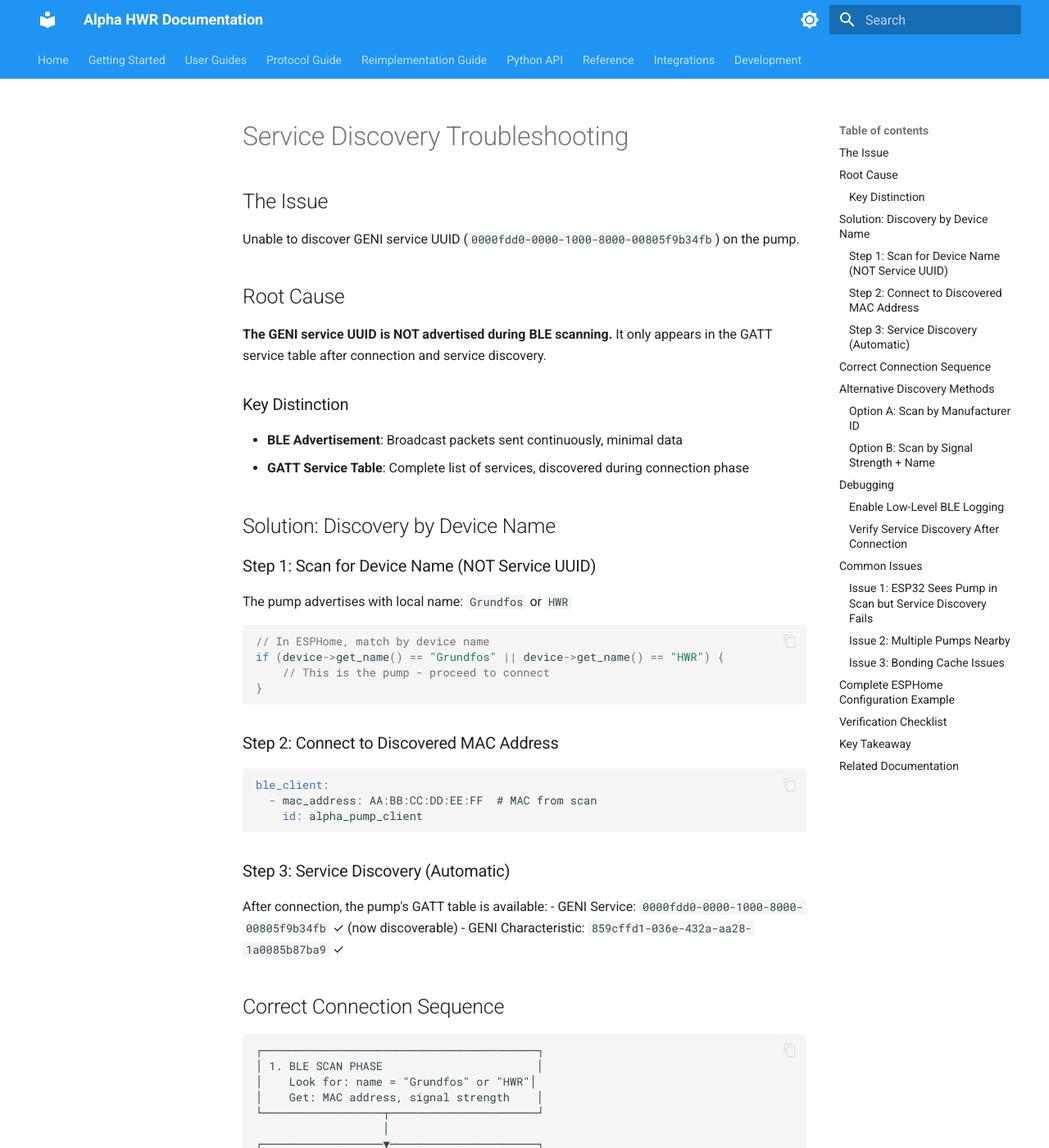
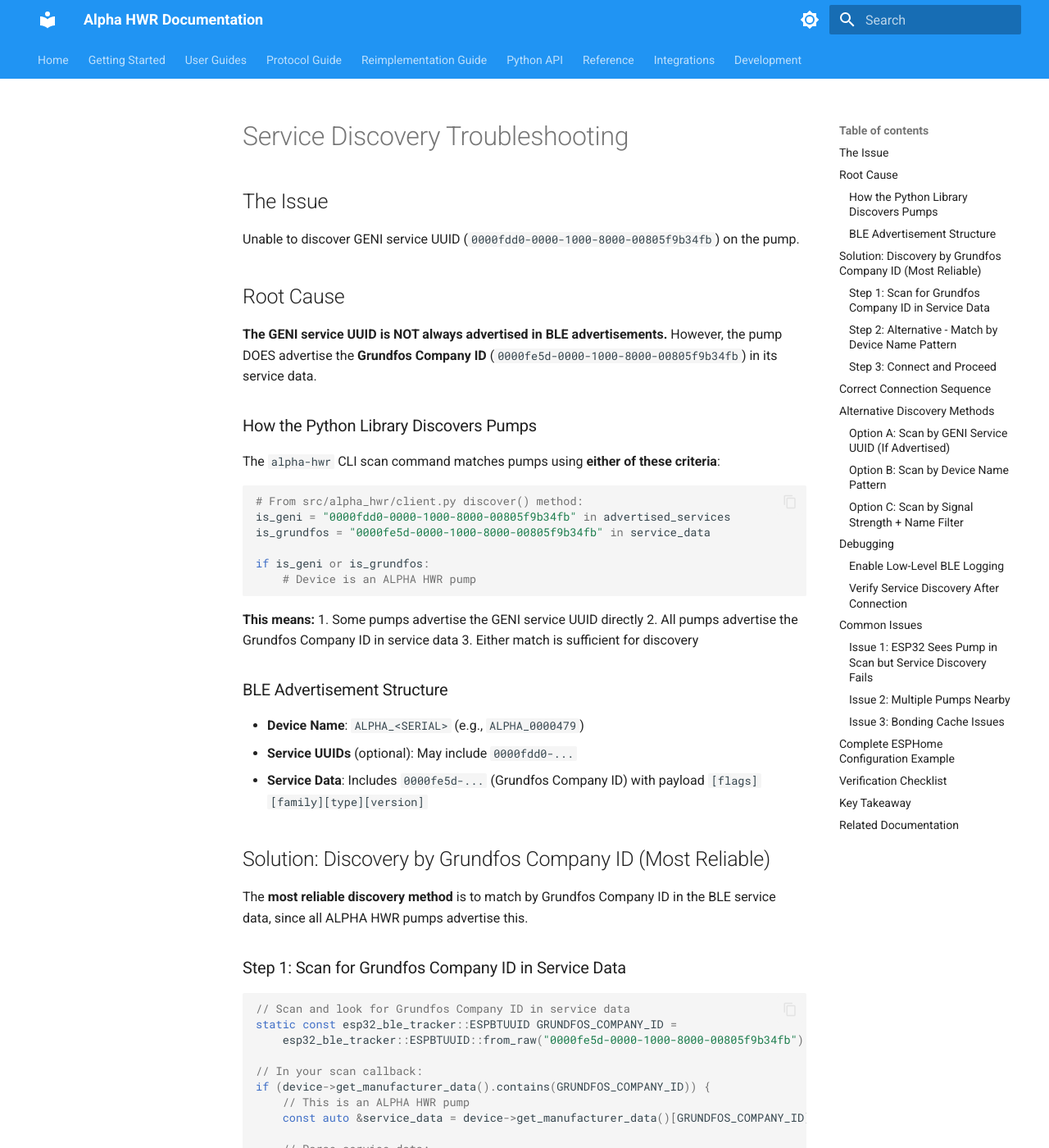
Before and after one commit to eman/alpha-hwr, an MkDocs documentation site: the page built from docs/troubleshooting/service_discovery.md, in a window 1280 px wide and 1400 px high. Shown: the whole window at 82% size. Built offline with MkDocs 1.6.1 and Material for MkDocs 9.7.7, drawn with Linux system fonts in a browser that asks for light colours; some of the changed text lies outside the part shown.

Commit message:
fix: correct BLE discovery method based on actual CLI implementation
CRITICAL: Discovered actual discovery logic from src/alpha_hwr/client.py

The correct primary discovery method is:
  1. Match Grundfos Company ID (0000fe5d-...) in service data ← MOST RELIABLE
  2. Match GENI Service UUID (0000fdd0-...) if advertised
  3. Match device name pattern (ALPHA_<serial>)

The Python CLI uses both the GENI service UUID AND Grundfos Company ID,
accepting either match. This is more robust than relying on device name
which can vary by user configuration.

Updated:
- docs/troubleshooting/service_discovery.md (corrected discovery methods)

The Grundfos Company ID is guaranteed to be in service data on all pumps,
making it the most reliable discovery criterion.

````diff
--- a/docs/troubleshooting/service_discovery.md
+++ b/docs/troubleshooting/service_discovery.md
@@ -4,82 +4,134 @@
 Unable to discover GENI service UUID (`0000fdd0-0000-1000-8000-00805f9b34fb`) on the pump.
 
 ## Root Cause
-**The GENI service UUID is NOT advertised during BLE scanning.** It only appears in the GATT service table after connection and service discovery.
+**The GENI service UUID is NOT always advertised in BLE advertisements.** However, the pump DOES advertise the **Grundfos Company ID** (`0000fe5d-0000-1000-8000-00805f9b34fb`) in its service data.
 
-### Key Distinction
-- **BLE Advertisement**: Broadcast packets sent continuously, minimal data
-- **GATT Service Table**: Complete list of services, discovered during connection phase
+### How the Python Library Discovers Pumps
+The `alpha-hwr` CLI scan command matches pumps using **either of these criteria**:
 
-## Solution: Discovery by Device Name
+```python
+# From src/alpha_hwr/client.py discover() method:
+is_geni = "0000fdd0-0000-1000-8000-00805f9b34fb" in advertised_services
+is_grundfos = "0000fe5d-0000-1000-8000-00805f9b34fb" in service_data
 
-### Step 1: Scan for Device Name (NOT Service UUID)
-The pump advertises with local name: `Grundfos` or `HWR`
+if is_geni or is_grundfos:
+    # Device is an ALPHA HWR pump
+```
 
+**This means:**
+1. Some pumps advertise the GENI service UUID directly
+2. All pumps advertise the Grundfos Company ID in service data
+3. Either match is sufficient for discovery
+
+### BLE Advertisement Structure
+- **Device Name**: `ALPHA_<SERIAL>` (e.g., `ALPHA_0000479`)
+- **Service UUIDs** (optional): May include `0000fdd0-...`
+- **Service Data**: Includes `0000fe5d-...` (Grundfos Company ID) with payload `[flags][family][type][version]`
+
+## Solution: Discovery by Grundfos Company ID (Most Reliable)
+
+The **most reliable discovery method** is to match by Grundfos Company ID in the BLE service data, since all ALPHA HWR pumps advertise this.
+
+### Step 1: Scan for Grundfos Company ID in Service Data
 ```cpp
-// In ESPHome, match by device name
-if (device->get_name() == "Grundfos" || device->get_name() == "HWR") {
-    // This is the pump - proceed to connect
+// Scan and look for Grundfos Company ID in service data
+static const esp32_ble_tracker::ESPBTUUID GRUNDFOS_COMPANY_ID =
+    esp32_ble_tracker::ESPBTUUID::from_raw("0000fe5d-0000-1000-8000-00805f9b34fb");
+
+// In your scan callback:
+if (device->get_manufacturer_data().contains(GRUNDFOS_COMPANY_ID)) {
+    // This is an ALPHA HWR pump
+    const auto &service_data = device->get_manufacturer_data()[GRUNDFOS_COMPANY_ID];
+
+    // Parse service data:
+    // Byte 0-1: Flags
+    // Byte 2: Product Family (0x34 = ALPHA)
+    // Byte 3: Product Type (0x07 = HWR)
+    // Byte 4: Product Version
+
+    if (service_data.size() >= 5 &&
+        service_data[2] == 0x34 &&
+        service_data[3] == 0x07) {
+        // Confirmed ALPHA HWR pump
+    }
 }
 ```
 
-### Step 2: Connect to Discovered MAC Address
+### Step 2: Alternative - Match by Device Name Pattern
+As a secondary method, you can also match by the advertised device name:
+
+```cpp
+// Device name pattern: ALPHA_<SERIAL_NUMBER>
+if (device->get_name() && device->get_name().substr(0, 6) == "ALPHA_") {
+    // This is likely an ALPHA HWR pump
+}
+```
+
+### Step 3: Connect and Proceed
 ```cpp
 ble_client:
   - mac_address: AA:BB:CC:DD:EE:FF  # MAC from scan
     id: alpha_pump_client
 ```
 
-### Step 3: Service Discovery (Automatic)
-After connection, the pump's GATT table is available:
-- GENI Service: `0000fdd0-0000-1000-8000-00805f9b34fb` ✓ (now discoverable)
-- GENI Characteristic: `859cffd1-036e-432a-aa28-1a0085b87ba9` ✓
-
 ## Correct Connection Sequence
 
 ```
-┌─────────────────────────────────────────┐
-│ 1. BLE SCAN PHASE                       │
-│    Look for: name = "Grundfos" or "HWR"│
-│    Get: MAC address, signal strength    │
-└──────────────────┬──────────────────────┘
+┌──────────────────────────────────────────────┐
+│ 1. BLE SCAN PHASE                            │
+│    Match by: Grundfos Company ID in data     │
+│    OR by: GENI Service UUID (if advertised)  │
+│    OR by: Device name "ALPHA_<serial>"       │
+│    Get: MAC address, signal strength         │
+└──────────────────┬───────────────────────────┘
                    │
-┌──────────────────▼──────────────────────┐
-│ 2. CONNECT PHASE                        │
-│    Connect to MAC address               │
-└──────────────────┬──────────────────────┘
+┌──────────────────▼───────────────────────────┐
+│ 2. CONNECT PHASE                             │
+│    Connect to MAC address                    │
+└──────────────────┬───────────────────────────┘
                    │
-┌──────────────────▼──────────────────────┐
-│ 3. SERVICE DISCOVERY (Auto)             │
-│    GENI Service UUID now available ✓    │
-│    GENI Characteristic now available ✓  │
-└──────────────────┬──────────────────────┘
+┌──────────────────▼───────────────────────────┐
+│ 3. SERVICE DISCOVERY (Auto)                  │
+│    GENI Service UUID now available ✓         │
+│    GENI Characteristic now available ✓       │
+└──────────────────┬───────────────────────────┘
                    │
-┌──────────────────▼──────────────────────┐
-│ 4. AUTHENTICATE                         │
-│    Send magic packets                   │
-│    Start receiving telemetry            │
-└─────────────────────────────────────────┘
+┌──────────────────▼───────────────────────────┐
+│ 4. AUTHENTICATE                              │
+│    Send magic packets                        │
+│    Start receiving telemetry                 │
+└──────────────────────────────────────────────┘
 ```
 
 ## Alternative Discovery Methods
 
-### Option A: Scan by Manufacturer ID
-The pump uses **Grundfos Company ID**: `0000fe5d-0000-1000-8000-00805f9b34fb`
-
-Look for this in BLE advertisement manufacturer data:
+### Option A: Scan by GENI Service UUID (If Advertised)
+Some pump firmware versions advertise the GENI service UUID directly:
 
 ```cpp
-static const esp32_ble_tracker::ESPBTUUID GRUNDFOS_COMPANY_ID =
-    esp32_ble_tracker::ESPBTUUID::from_raw("0000fe5d-0000-1000-8000-00805f9b34fb");
+if (device->is_advertising_service(GENI_SERVICE_UUID)) {
+    // Device advertises GENI service
+}
 ```
 
-### Option B: Scan by Signal Strength + Name
+However, this is NOT guaranteed, so the Grundfos Company ID method is more reliable.
+
+### Option B: Scan by Device Name Pattern
+Secondary method - matches devices with names starting with "ALPHA_":
+
+```cpp
+if (device->get_name() && device->get_name().substr(0, 6) == "ALPHA_") {
+    // Likely an ALPHA HWR pump
+}
+```
+
+### Option C: Scan by Signal Strength + Name Filter
 For better filtering when multiple devices present:
 
 ```cpp
 if (device->get_rssi() > -60 &&
-    device->get_name().find("Grundfos") != std::string::npos) {
-    // Likely the pump
+    device->get_name() && device->get_name().substr(0, 6) == "ALPHA_") {
+    // Likely the pump nearby
 }
 ```
 
@@ -191,19 +243,23 @@ custom_component:
 
 ## Verification Checklist
 
-- [ ] Device broadcasts with name "Grundfos" or "HWR"
+- [ ] **Method 1 (Recommended)**: Scan for Grundfos Company ID (`0000fe5d-...`) in service data
+- [ ] **Method 2 (Fallback)**: Scan for device name starting with "ALPHA_" (e.g., "ALPHA_0000479")
+- [ ] **Method 3 (Firmware dependent)**: Check if GENI Service UUID is advertised
 - [ ] Pump MAC address correct
 - [ ] ESP32 can see pump in BLE scan logs
 - [ ] Connection established (check logs for "Connected")
 - [ ] Service discovery completes (check logs for "Discovery complete")
-- [ ] GENI Service UUID found in GATT table
+- [ ] GENI Service UUID found in GATT table (always present after connection)
 - [ ] GENI Characteristic found
 - [ ] Authentication packets sent successfully
 - [ ] Telemetry notifications received
 
 ## Key Takeaway
 
-**Do NOT look for the GENI service UUID in BLE advertisements. Match by device name ("Grundfos" or "HWR"), connect, and then the GENI service will be automatically discovered.**
+**The most reliable discovery method is to match by Grundfos Company ID (`0000fe5d-...`) in BLE service data, since all ALPHA HWR pumps advertise this regardless of firmware version. Alternatively, match by device name pattern ("ALPHA_").**
+
+The GENI service UUID itself may NOT be in the BLE advertisement (depends on firmware), but it WILL be discovered in the GATT table after connection.
 
 ## Related Documentation
 
````
Also changed, not shown: docs/getting_started/quick_start.md (+4 -2 lines), docs/protocol/connection.md (+4 -4 lines).
